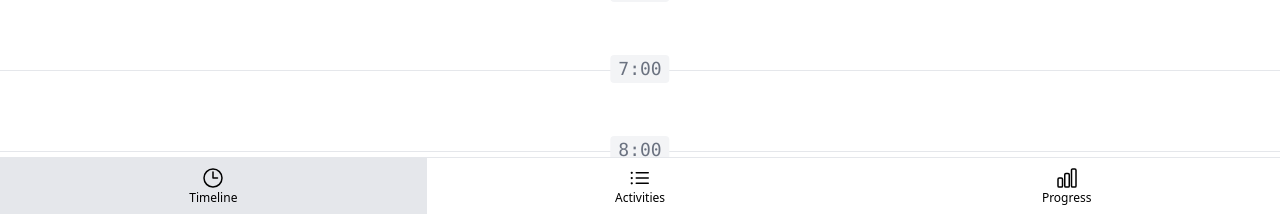
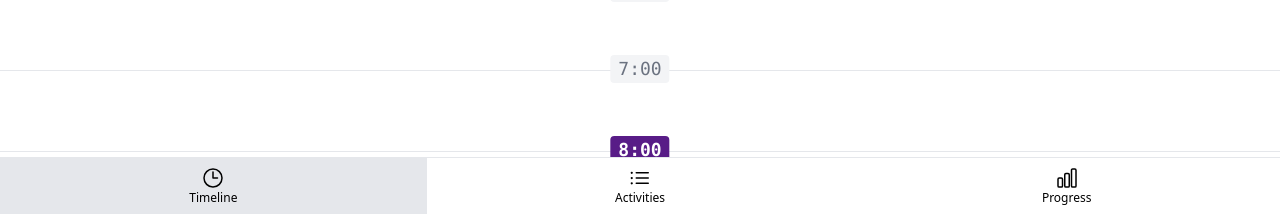
Before and after one commit to linata81/ontrack_vue, a Vue app: page /#timeline in a window 1280 px wide. Shown: the part 586-802 px from the top of the page. Built offline with nearby package versions, Linux system fonts and the light colour scheme.

Commit message:
added component TimelineItem

```diff
--- /dev/null
+++ b/src/components/TimelineItem.vue
@@ -0,0 +1,19 @@
+<script setup>
+const props = defineProps(['timelineItem'])
+
+const hourLinkClasses = [
+  'absolute -top-4 left-1/2 rounded px-2 font-mono text-lg -translate-x-1/2',
+  props.timelineItem.hour === new Date().getHours()
+  ? 'bg-purple-900 font-black text-white'
+  : 'bg-gray-100 text-gray-500'
+]
+</script>
+
+<template>
+  <li class="relative flex flex-col gap-2 border-t border-gray-200 py-10 px-4">
+    <a href="#"
+      :class="hourLinkClasses">
+      {{ timelineItem.hour }}:00
+    </a>
+  </li>
+</template>
--- a/src/pages/TheTimeline.vue
+++ b/src/pages/TheTimeline.vue
@@ -1,5 +1,6 @@
 <script setup>
 import {generateTimelineItems} from '../functions'
+import TimelineItem from '../components/TimelineItem.vue'
 
 const timelineItems = generateTimelineItems()
 
@@ -8,15 +9,11 @@
 <template>
   <div class="mt-7">
     <ul>
-      <li
-        v-for="{hour} in timelineItems"
-        :key="hour"
-        class="relative flex flex-col gap-2 border-t border-gray-200 py-10 px-4"
-      >
-        <a href="#" class="absolute -top-4 left-1/2 rounded bg-gray-100 px-2 font-mono text-lg text-gray-500 -translate-x-1/2">
-          {{ hour }}:00
-        </a>
-      </li>
+      <TimelineItem
+        v-for="timelineItem in timelineItems"
+        :key="timelineItem.hour"
+        :timeline-item="timelineItem"
+      />
     </ul>
   </div>
 </template>
```
